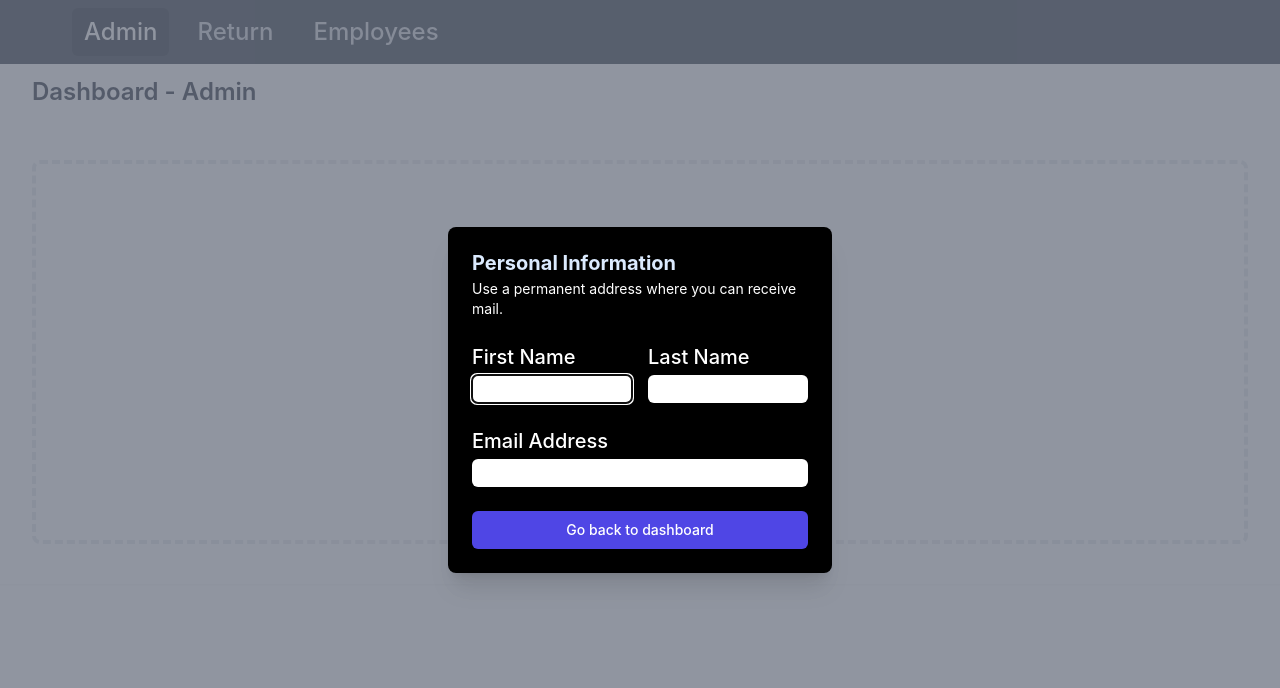
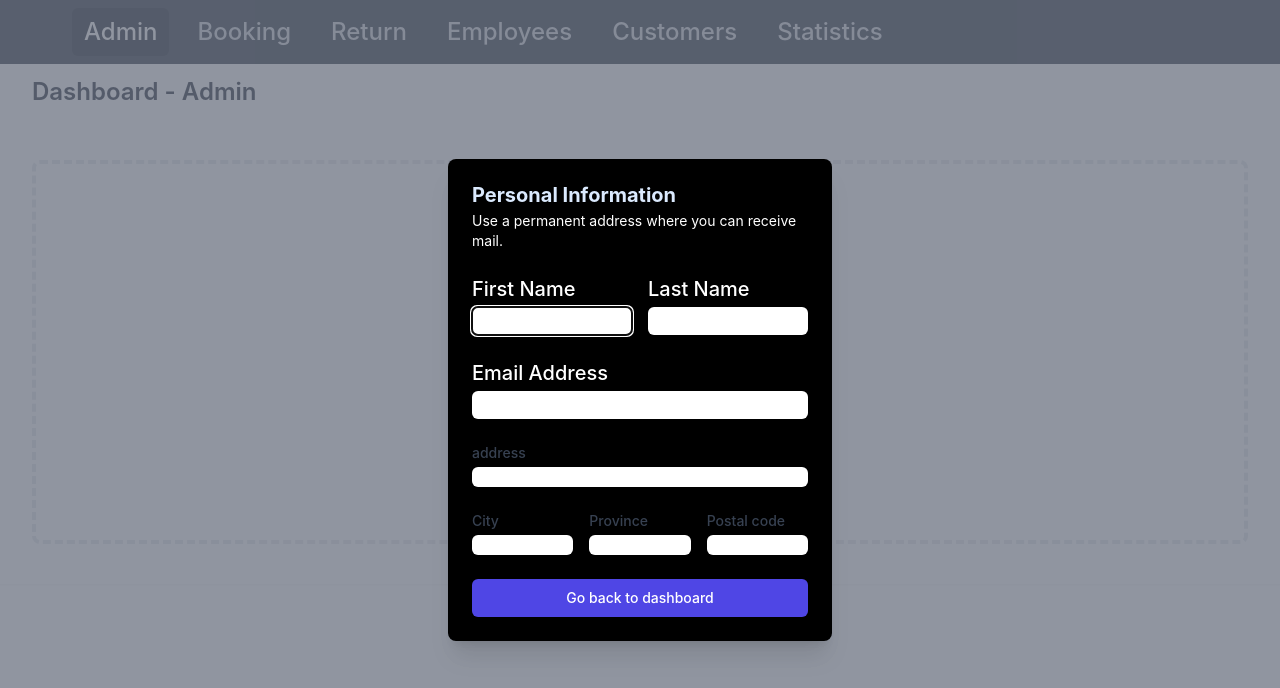
Before and after one commit to terryleechen/Tofu, a React (Create React App) app in the folder frontend/: page /admin/employees/edit in a window 1280 px wide. Shown: the top 688 px of the page. Built offline with nearby package versions, Linux system fonts and the light colour scheme.

Commit message:
finish set up edit employee page

```diff
--- a/frontend/src/App.tsx
+++ b/frontend/src/App.tsx
@@ -1,7 +1,3 @@
-import React from "react";
-import logo from "./logo.svg";
-import "./App.css";
-
 import Router from "./Router";
 
 function App() {
--- a/frontend/src/Components/Admin/EditEmployee.tsx
+++ b/frontend/src/Components/Admin/Employees/EditEmployee.tsx
@@ -1,6 +1,5 @@
 import { Fragment, useState, useEffect } from "react";
 import { Dialog, Transition } from "@headlessui/react";
-import { CheckIcon } from "@heroicons/react/24/outline";
 
 type Employee = {
   BranchID: string;
@@ -22,12 +21,14 @@ function EditEmployee({ employee }: { employee: Employee }) {
   const [tempEmployee, setTempEmployee] = useState<Employee>(employee);
 
   useEffect(() => {
+    console.log(employee);
     setTempEmployee(employee);
   }, [employee]);
 
   {
     /* START ON CHANGE SECTION */
   }
+
   const handleFirstNameChange = (e: any) => {
     console.log(e.target.value);
     setTempEmployee({ ...tempEmployee, FirstName: e.target.value });
@@ -145,6 +146,74 @@ function EditEmployee({ employee }: { employee: Employee }) {
                         />
                       </div>
                     </div>
+
+                    {/* ADDRESS*/}
+                    <div className="col-span-6">
+                      <label
+                        htmlFor="street-address"
+                        className="block text-sm font-medium text-gray-700"
+                      >
+                        address
+                      </label>
+                      <input
+                        type="text"
+                        name="street-address"
+                        id="street-address"
+                        autoComplete="street-address"
+                        className="mt-1 block w-full rounded-md border-gray-300 shadow-sm focus:border-indigo-500 focus:ring-indigo-500 sm:text-sm"
+                      />
+                    </div>
+
+                    {/* CITY */}
+                    <div className="col-span-6 sm:col-span-6 lg:col-span-2">
+                      <label
+                        htmlFor="city"
+                        className="block text-sm font-medium text-gray-700"
+                      >
+                        City
+                      </label>
+                      <input
+                        type="text"
+                        name="city"
+                        id="city"
+                        autoComplete="address-level2"
+                        className="mt-1 block w-full rounded-md border-gray-300 shadow-sm focus:border-indigo-500 focus:ring-indigo-500 sm:text-sm"
+                      />
+                    </div>
+
+                    {/* PROVINCE */}
+                    <div className="col-span-6 sm:col-span-3 lg:col-span-2">
+                      <label
+                        htmlFor="region"
+                        className="block text-sm font-medium text-gray-700"
+                      >
+                        Province
+                      </label>
+                      <input
+                        type="text"
+                        name="region"
+                        id="region"
+                        autoComplete="address-level1"
+                        className="mt-1 block w-full rounded-md border-gray-300 shadow-sm focus:border-indigo-500 focus:ring-indigo-500 sm:text-sm"
+                      />
+                    </div>
+
+                    {/* POSTAL CODE */}
+                    <div className="col-span-6 sm:col-span-3 lg:col-span-2">
+                      <label
+                        htmlFor="postal-code"
+                        className="block text-sm font-medium text-gray-700"
+                      >
+                        Postal code
+                      </label>
+                      <input
+                        type="text"
+                        name="postal-code"
+                        id="postal-code"
+                        autoComplete="postal-code"
+                        className="mt-1 block w-full rounded-md border-gray-300 shadow-sm focus:border-indigo-500 focus:ring-indigo-500 sm:text-sm"
+                      />
+                    </div>
                   </div>
                 </div>
 
--- a/frontend/src/Components/Admin/ListEmployees.tsx
+++ b/frontend/src/Components/Admin/Employees/ListEmployees.tsx
@@ -1,7 +1,7 @@
 import React, { useEffect, useState } from "react";
 import axios from "axios";
 import { useNavigate } from "react-router-dom";
-import { EMPLOYEES_API, EMPLOYEE_ID_API } from "../../API_URI";
+import { EMPLOYEES_API, EMPLOYEE_ID_API } from "../../../API_URI";
 
 type Employee = {
   BranchID: string;
@@ -65,6 +65,13 @@ function ListEmployee({ setEmployee }: { setEmployee: any }) {
             <tr>
               <th
                 scope="col"
+                className="px-3 py-3.5 text-left text-sm font-semibold text-gray-900"
+              >
+                Employee ID
+              </th>
+
+              <th
+                scope="col"
                 className="py-3.5 pl-4 pr-3 text-left text-sm font-semibold text-gray-900 sm:pl-6"
               >
                 First Name
@@ -81,12 +88,7 @@ function ListEmployee({ setEmployee }: { setEmployee: any }) {
               >
                 Email
               </th>
-              <th
-                scope="col"
-                className="px-3 py-3.5 text-left text-sm font-semibold text-gray-900"
-              >
-                Role
-              </th>
+
               <th scope="col" className="relative py-3.5 pl-3 pr-4 sm:pr-6">
                 <span className="sr-only">Edit</span>
               </th>
@@ -97,6 +99,9 @@ function ListEmployee({ setEmployee }: { setEmployee: any }) {
             {/** this employees */}
             {employees.map((employee) => (
               <tr key={employee.EmployeeID}>
+                <td className="whitespace-nowrap px-3 py-4 text-sm text-gray-500">
+                  {employee.EmployeeID}
+                </td>
                 <td className="whitespace-nowrap py-4 pl-4 pr-3 text-sm font-medium text-gray-900 sm:pl-6">
                   {employee.FirstName}
                 </td>
@@ -106,11 +111,9 @@ function ListEmployee({ setEmployee }: { setEmployee: any }) {
                 <td className="whitespace-nowrap px-3 py-4 text-sm text-gray-500">
                   {employee.Email}
                 </td>
-                <td className="whitespace-nowrap px-3 py-4 text-sm text-gray-500">
-                  {employee.BranchID}
-                </td>
+
                 <td className="relative whitespace-nowrap py-4 pl-3 pr-4 text-right text-sm font-medium sm:pr-6">
-                  {/** edit button */}
+                  {/** EDIT HREF */}
                   <a
                     // this makes edit text clickable
                     href="/admin/employees/edit"
--- a/frontend/src/Components/Layout/Dashboard.tsx
+++ b/frontend/src/Components/Layout/Dashboard.tsx
@@ -1,16 +1,17 @@
-import { Fragment } from "react";
-import { Disclosure, Menu, Transition } from "@headlessui/react";
+import { Disclosure } from "@headlessui/react";
 import { Outlet } from "react-router-dom";
 
-import EditEmployee from "../Admin/EditEmployee";
 function classNames(...classes: any) {
   return classes.filter(Boolean).join(" ");
 }
 
 const navigation = [
   { name: "Admin", href: "/admin", current: true },
+  { name: "Booking", href: "#124", current: false },
   { name: "Return", href: "#123", current: false },
   { name: "Employees", href: "/admin/employees", current: false },
+  { name: "Customers", href: "#1239", current: false },
+  { name: "Statistics", href: "#1236", current: false },
 ];
 
 function Dashboard() {
```
Also changed, not shown: frontend/src/Router.tsx (+4 -4 lines).
